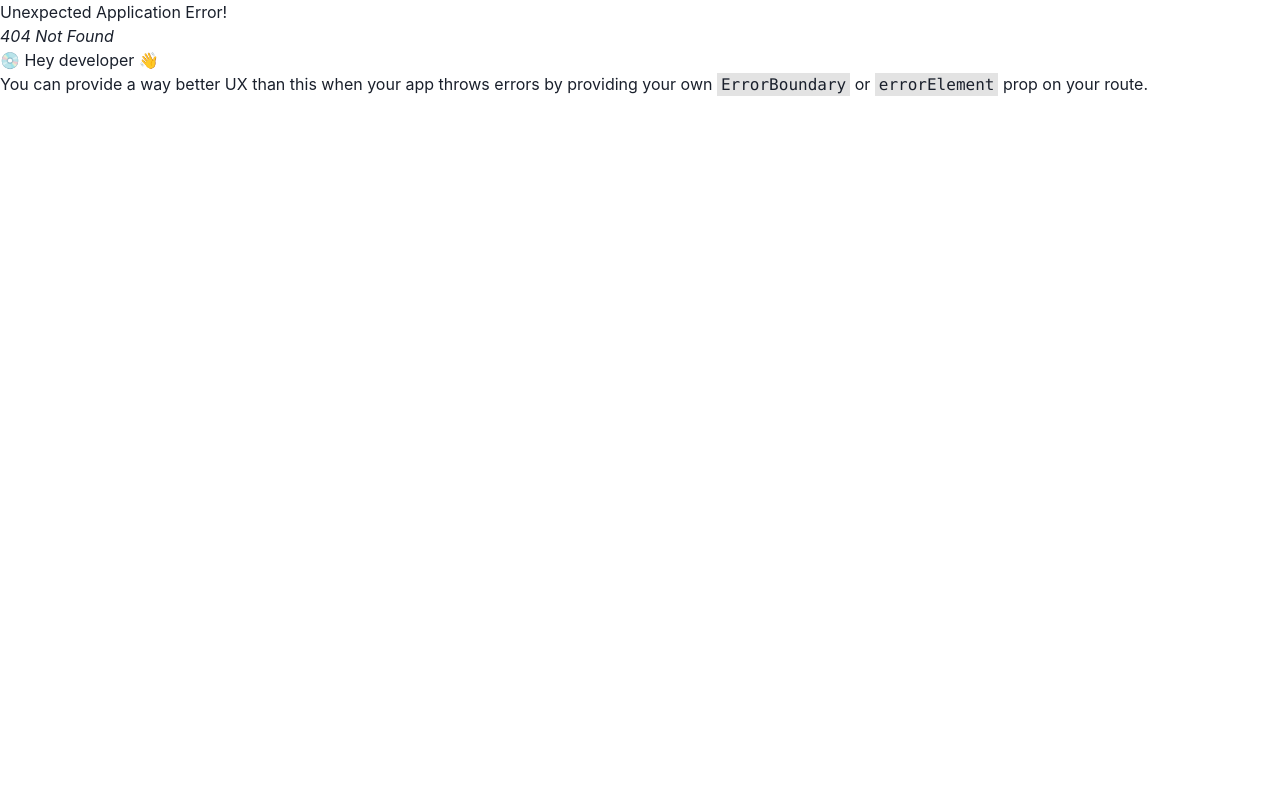
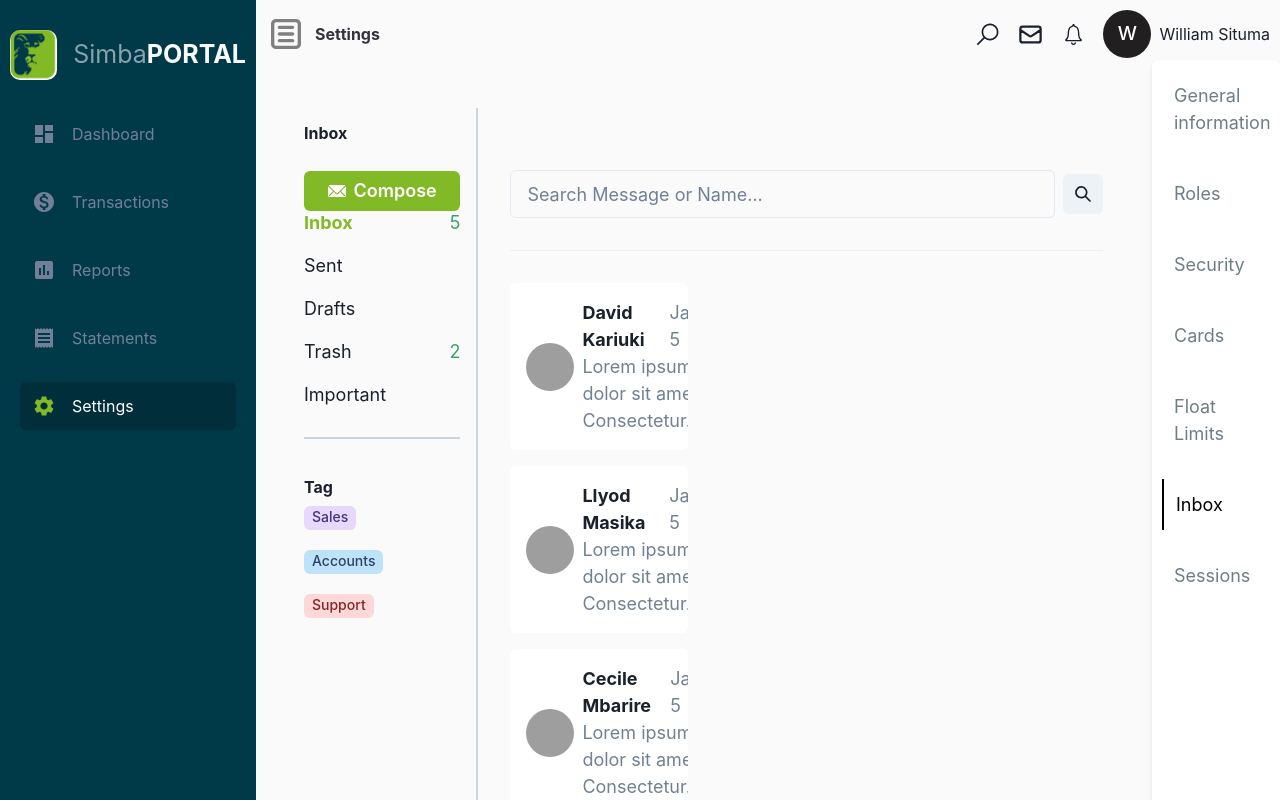
Before and after one commit to SIMONKAMAU21/KCB-portal, a React (Vite) app: page /settings/inbox in a window 1280 px wide. Before the commit this address had no page. Shown: the top 800 px of the page. Built offline with nearby package versions, Linux system fonts and the light colour scheme; grey boxes are pictures that could not be loaded.

Commit message:
feat(inbox)

```diff
--- a/src/App.jsx
+++ b/src/App.jsx
@@ -5,6 +5,7 @@ import ErrorBoundary from './components/Errorboundary';
 import Cards from './pages/Settings/SettingPages/Cards';
 import Security from './pages/Settings/SettingPages/Security';
 import Sessions from './pages/Settings/SettingPages/Sessions';
+import Inbox from './pages/Settings/SettingPages/Inbox';
 
 // Lazy-loaded components
 const StepOne = lazy(() => import('./pages/steps/StepOne'));
@@ -44,6 +45,7 @@ const router = createBrowserRouter([
     { path: "cards", element:<Cards/> },
     { path: "security", element:<Security/>},
     { path: "sessions", element:<Sessions/>},
+    { path: "inbox", element:<Inbox/>},
   ]},
   { path: "/role/Createrole", element: <CreateRole /> },
 ]);
--- /dev/null
+++ b/src/data/inbox.json
@@ -0,0 +1,44 @@
+[
+    {
+      "id": 1,
+      "sender": "David Kariuki",
+      "avatar": "https://bit.ly/dan-abramov",
+      "date": "Jan 5",
+      "tag": "Support",
+      "snippet": "Lorem ipsum dolor sit amet Consectetur...",
+      "body": "Hi David, \n\nIste minus et. Non necessitatibus ut est..."
+
+    },
+    {
+      "id": 2,
+      "sender": "Llyod Masika",
+      "avatar": "https://bit.ly/sage-adebayo",
+      "date": "Jan 5",
+      "snippet": "Lorem ipsum dolor sit amet Consectetur...",
+      "body": "Hi David, \n\nIste minus et. Non necessitatibus ut est..."
+
+    },
+    {
+      "id": 3,
+      "sender": "Cecile Mbarire",
+      "avatar": "https://bit.ly/prosper-baba",
+      "date": "Jan 5",
+      "snippet": "Lorem ipsum dolor sit amet Consectetur...",
+      "body": "Hi David, \n\nIste minus et. Non necessitatibus ut est..."
+
+    },
+    {
+      "id": 4,
+      "sender": "Dennis Oluoch",
+      "avatar": "https://bit.ly/code-beast",
+      "date": "Jan 5",
+      "snippet": "Lorem ipsum dolor sit amet Consectetur..."
+    },
+    {
+      "id": 5,
+      "sender": "David Kariuki",
+      "avatar": "https://bit.ly/dan-abramov",
+      "date": "Jan 5",
+      "snippet": "Lorem ipsum dolor sit amet Consectetur..."
+    }
+  ]
--- /dev/null
+++ b/src/pages/Settings/SettingPages/Inbox.jsx
@@ -0,0 +1,200 @@
+import React, { useState } from "react";
+import {
+  Box,
+  Button,
+  HStack,
+  Heading,
+  Input,
+  VStack,
+  IconButton,
+  Tag,
+  Avatar,
+  Text,
+  Divider,
+  Badge,
+  Textarea,
+  useBreakpointValue,
+} from "@chakra-ui/react";
+import { EmailIcon, SearchIcon } from "@chakra-ui/icons";
+import messages from "../../../data/inbox.json";
+
+const Inbox = () => {
+  const [selectedMessage, setSelectedMessage] = useState(null);
+  const [searchQuery,setSearchQuery] =useState("")
+
+  const handleInboxClick = () => {
+    setSelectedMessage(null);
+  };
+  const handleSearch = (e) => {
+    setSearchQuery(e.target.value)
+  };
+  const filteredMessages = messages.filter((message) => {
+    const sender = message.sender ? message.sender.toLowerCase() : "";
+    const subject = message.subject ? message.subject.toLowerCase() : "";
+    const snippet = message.snippet ? message.snippet.toLowerCase() : "";
+
+    return (
+      sender.includes(searchQuery.toLowerCase()) ||
+      subject.includes(searchQuery.toLowerCase()) ||
+      snippet.includes(searchQuery.toLowerCase())
+    );
+  });
+  const isLargerScreen = useBreakpointValue({ base: false, md: true });
+
+  return (
+    <Box display="flex" h="100vh" w="100%">
+      {/* Sidebar */}
+      <VStack
+        w={{ base: "25%", md: "20%" }}
+        h="100%"
+        p={{ base: "2", md: "4" }}
+        borderRight="2px solid"
+        borderColor="gray.300"
+        align="flex-start"
+      >
+        <Box borderBottom="2px solid" borderColor="gray.300" h="10%" w="100%">
+          <Heading size="sm" mb="2">
+            Inbox
+          </Heading>
+          <Button
+            leftIcon={<EmailIcon />}
+            color="white"
+            bg="#82BA27"
+            fontSize={{ base: "10px", md: "18px" }}
+            w="100%"
+            mt={{ base: "3", md: "5" }}
+          >
+            Compose
+          </Button>
+        </Box>
+
+        <Box w="100%" borderBottom="2px solid" borderColor="gray.300" h="30%">
+          <VStack
+            align="flex-start"
+            spacing="4"
+            fontSize={{ base: "10px", md: "18px" }}
+          >
+            <HStack w="100%" justifyContent="space-between">
+              <Text
+                fontWeight="bold"
+                color="#82BA27"
+                onClick={handleInboxClick}
+                cursor="pointer"
+              >
+                Inbox
+              </Text>
+              <Text color="green.500">5</Text>
+            </HStack>
+            <Text>Sent</Text>
+            <Text>Drafts</Text>
+            <HStack w="100%" justifyContent="space-between">
+              <Text>Trash</Text>
+              <Text color="green.500">2</Text>
+            </HStack>
+            <Text>Important</Text>
+          </VStack>
+        </Box>
+        <Box mt="20%" w="100%">
+          <Heading size="sm" mb="2">
+            Tag
+          </Heading>
+          <VStack align="flex-start" spacing="5">
+            <Tag colorScheme="purple">Sales</Tag>
+            <Tag colorScheme="blue">Accounts</Tag>
+            <Tag colorScheme="red">Support</Tag>
+          </VStack>
+        </Box>
+      </VStack>
+
+      {/* Main content */}
+      <Box
+      w={{base:"100%",md:"69%"}}
+        display="flex"
+        flexDirection="column"
+        mt="30px"
+        p={{ base: "2", md: "8" }}
+      >
+        <HStack mb="8">
+          <Input placeholder="Search Message or Name..." value={searchQuery} onChange={handleSearch} size={{base:"sm",md:"lg"}} />
+          <IconButton aria-label="Search" icon={<SearchIcon />} />
+        </HStack>
+
+        <Divider mb="8" />
+        <Box display="flex" flex="1">
+          {(isLargerScreen || !selectedMessage) && (
+            <VStack
+              align="flex-start"
+              spacing="4"
+              w={{ base: "100%", md: "30%" }}
+              overflowY="auto"
+              display={selectedMessage && !isLargerScreen ? "none" : "flex"}
+            >
+              {filteredMessages.map((message) => (
+                <HStack
+                  key={message.id}
+                  w="100%"
+                  p="4"
+                  bg="white"
+                  fontSize={{ base: "10px", md: "18px" }}
+                  borderRadius="md"
+                  _hover={{ bg: "gray.100" }}
+                  onClick={() => setSelectedMessage(message)}
+                  cursor="pointer"
+                >
+                  <Avatar src={message.avatar} />
+                  <Box flex="1">
+                    <HStack justifyContent="space-between">
+                      <Text fontWeight="bold">{message.sender}</Text>
+                      <Text color="gray.500">{message.date}</Text>
+                    </HStack>
+                    <Text color="gray.500">{message.snippet}</Text>
+                  </Box>
+                </HStack>
+              ))}
+            </VStack>
+          )}
+
+          {selectedMessage && (
+            <Box
+              flex="1"
+              ml={{ base: 0, md: "4" }}
+              display="flex"
+              flexDirection="column"
+              fontSize={{ base: "10px", md: "18px" }}
+              w="100%"
+            >
+              <HStack mb="4">
+                <Badge colorScheme="red">{selectedMessage.tag}</Badge>
+                <Heading size="md">{selectedMessage.subject}</Heading>
+              </HStack>
+              <HStack mb="4">
+                <Avatar src={selectedMessage.avatar} />
+                <VStack align="flex-start">
+                  <Text fontWeight="bold">{selectedMessage.sender}</Text>
+                  <Text color="gray.500">to me</Text>
+                </VStack>
+                <Text ml="auto" color="gray.500">
+                  {selectedMessage.date}
+                </Text>
+              </HStack>
+              <Divider mb="4" />
+              <Text mb="8">{selectedMessage.body}</Text>
+              <Box
+                p="4"
+                border="1px solid"
+                borderColor="gray.300"
+                borderRadius="md"
+                cursor="pointer"
+                _hover={{ bg: "gray.100" }}
+              >
+                Click here to Reply
+              </Box>
+            </Box>
+          )}
+        </Box>
+      </Box>
+    </Box>
+  );
+};
+
+export default Inbox;
```
